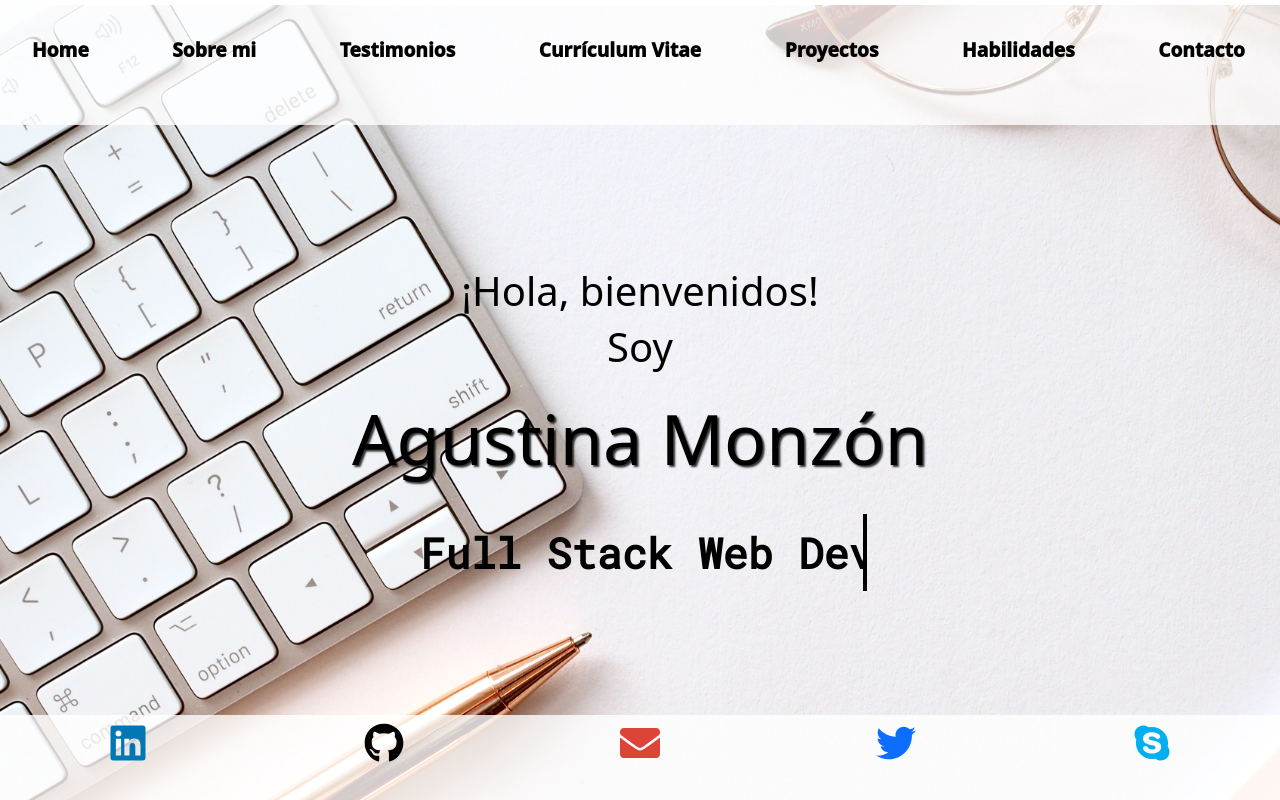
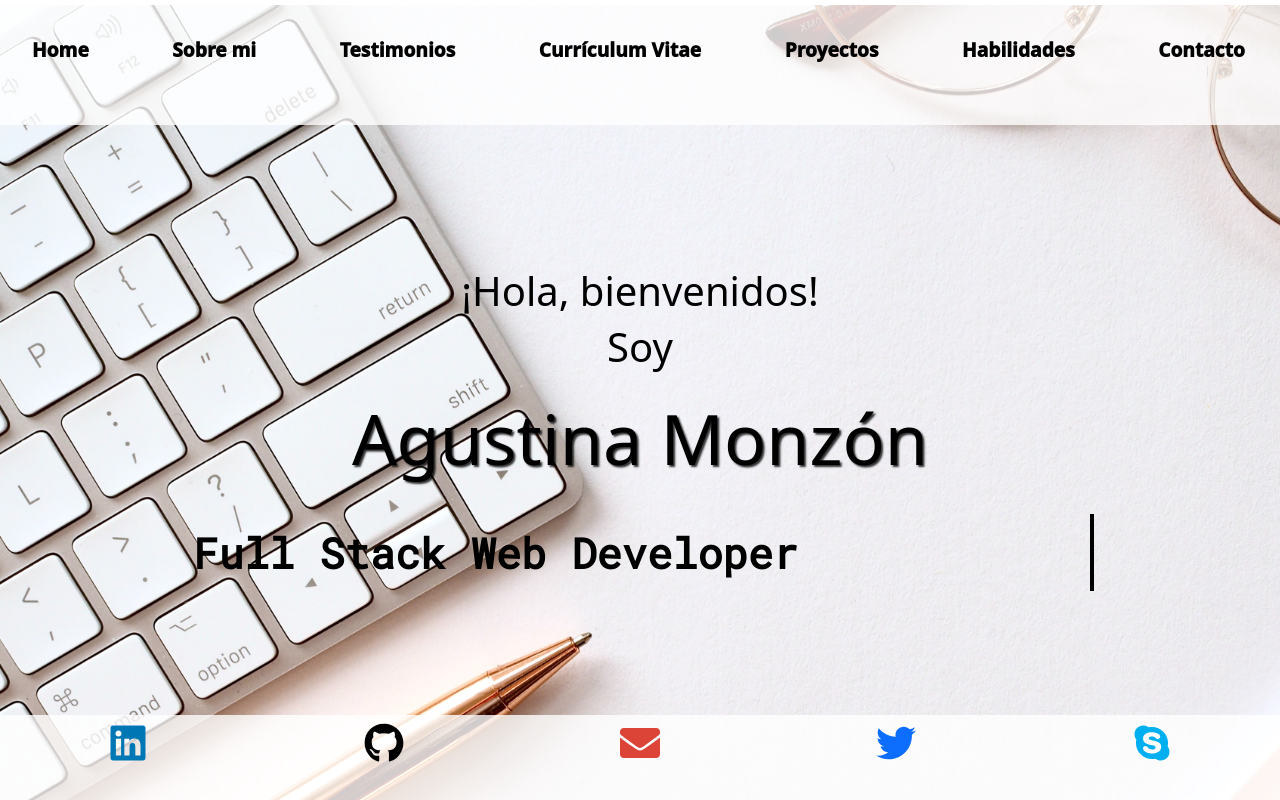
Before and after one commit to AgustinaMonzon/portfolioAgus, a React (Create React App) app: page / in a window 1280 px wide. Shown: the top 800 px of the page. Built offline with nearby package versions, Linux system fonts and the light colour scheme; a web font is replaced by a local one.

Commit message:
Update Home.css

```diff
--- a/src/Components/Home/Home.css
+++ b/src/Components/Home/Home.css
@@ -33,7 +33,7 @@
   color: rgb(0, 0, 0);
   display: block;
   border-right: 4px solid;
-  width: 30ch; /* aumenta el ancho del elemento */
+  width: 60ch;
   font-weight: 600;
   white-space: nowrap;
   animation: tipado 8s steps(25) alternate infinite;
```
